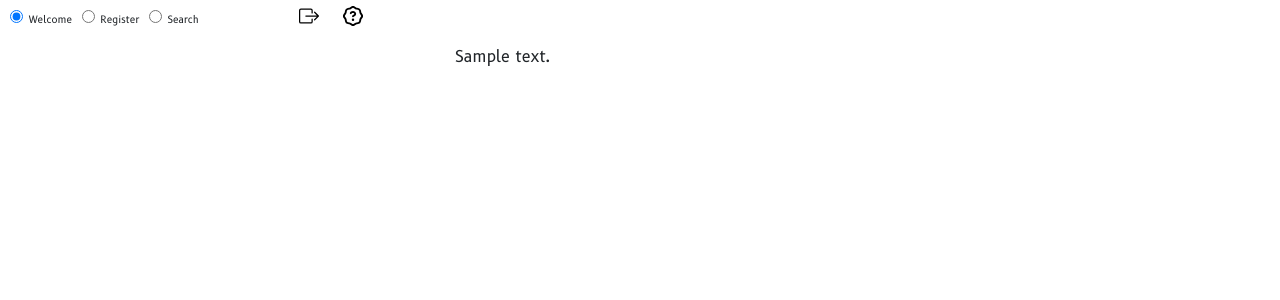
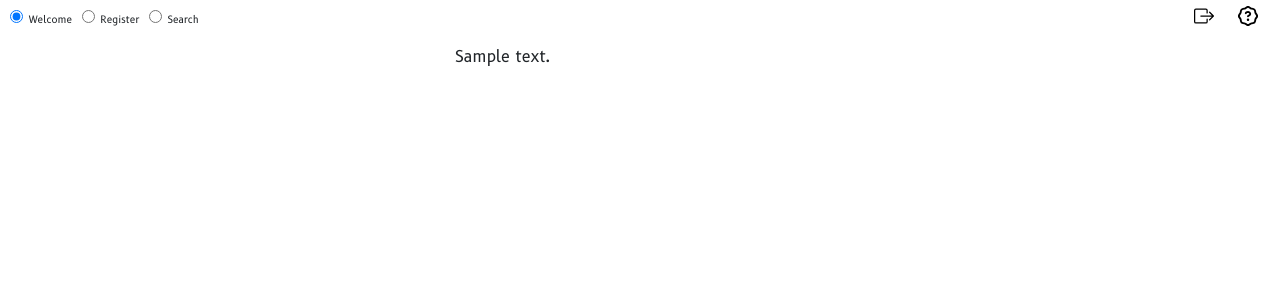
Before and after one commit to EmrysQeens/qeens_repair, a Flask app: template templates/layout.html in a window 1280 px wide. Shown: the top 300 px of the page. Run offline with Flask 2, Linux system fonts and the light colour scheme; the template is opened without the code that fills it: most values are stand-ins (such as "Sample title", 1, 10 or a date in 2020); data that the repository does not hold is empty; some libraries are stand-ins or nearby versions.

Commit message:
fixed err menu bar side

```diff
--- a/app.py
+++ b/app.py
@@ -75,7 +75,6 @@ def index():
     auth: tuple = authenticate(response, False)
     if auth[1]:
         return auth[0]
-    # print(request.environ.get('HTTP_X_REAL_IP', request.remote_addr))
     return render_template('layout.html', body=templates['login'], login=True, title='Login')
 
 
--- a/static/app.css
+++ b/static/app.css
@@ -22,12 +22,11 @@ body {
 #menu {
     text-align: left;
     padding-top: 8px;
-    max-width: 400px;
     margin: auto;
     padding: 0px 10px;
     top: 0;
     position: fixed;
-    width: 385px;
+    width: 100%;
 }
 
 .inline {
```
Also changed, not shown: db.sqlite3 (deleted), 1 other file.
